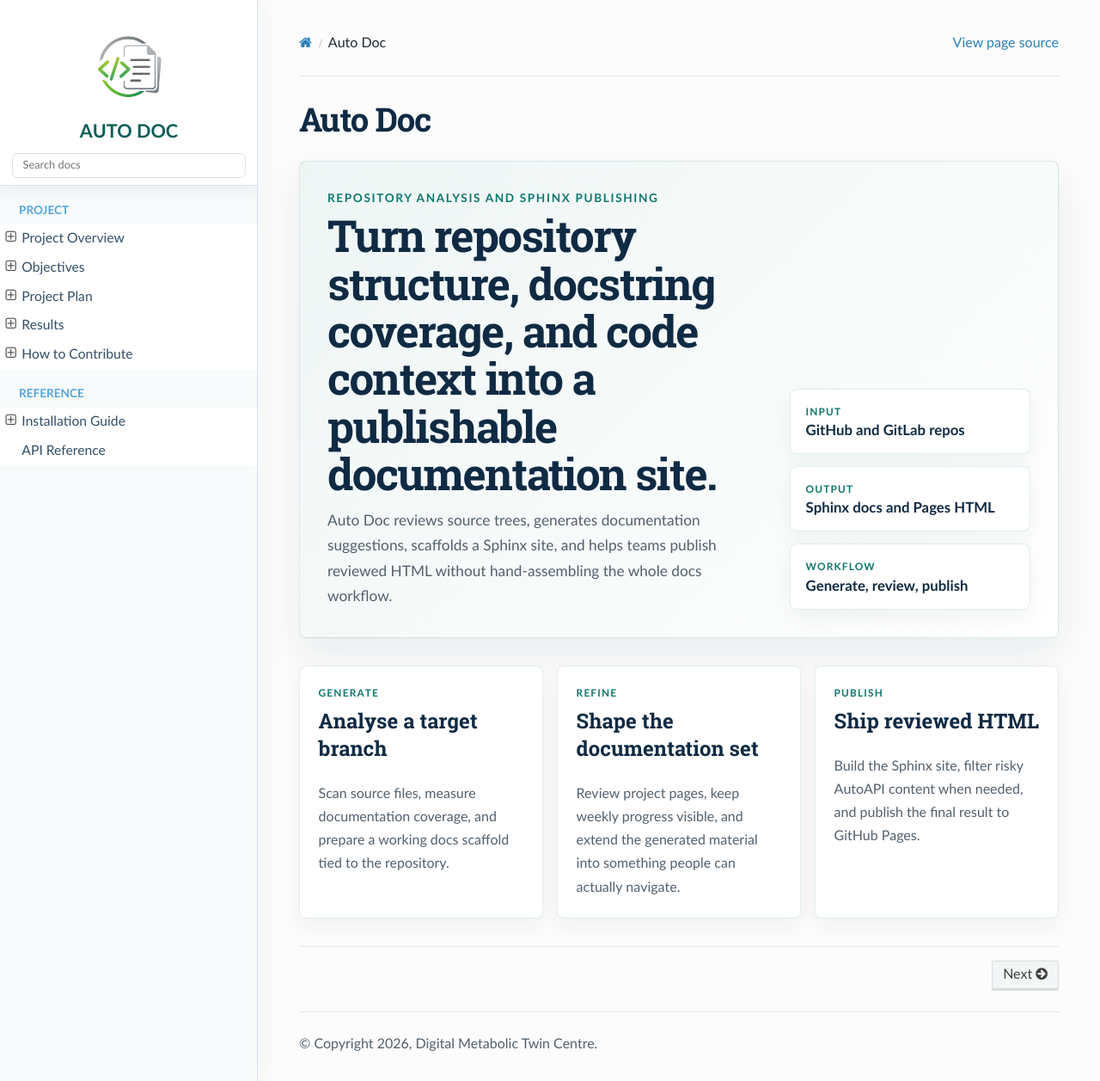
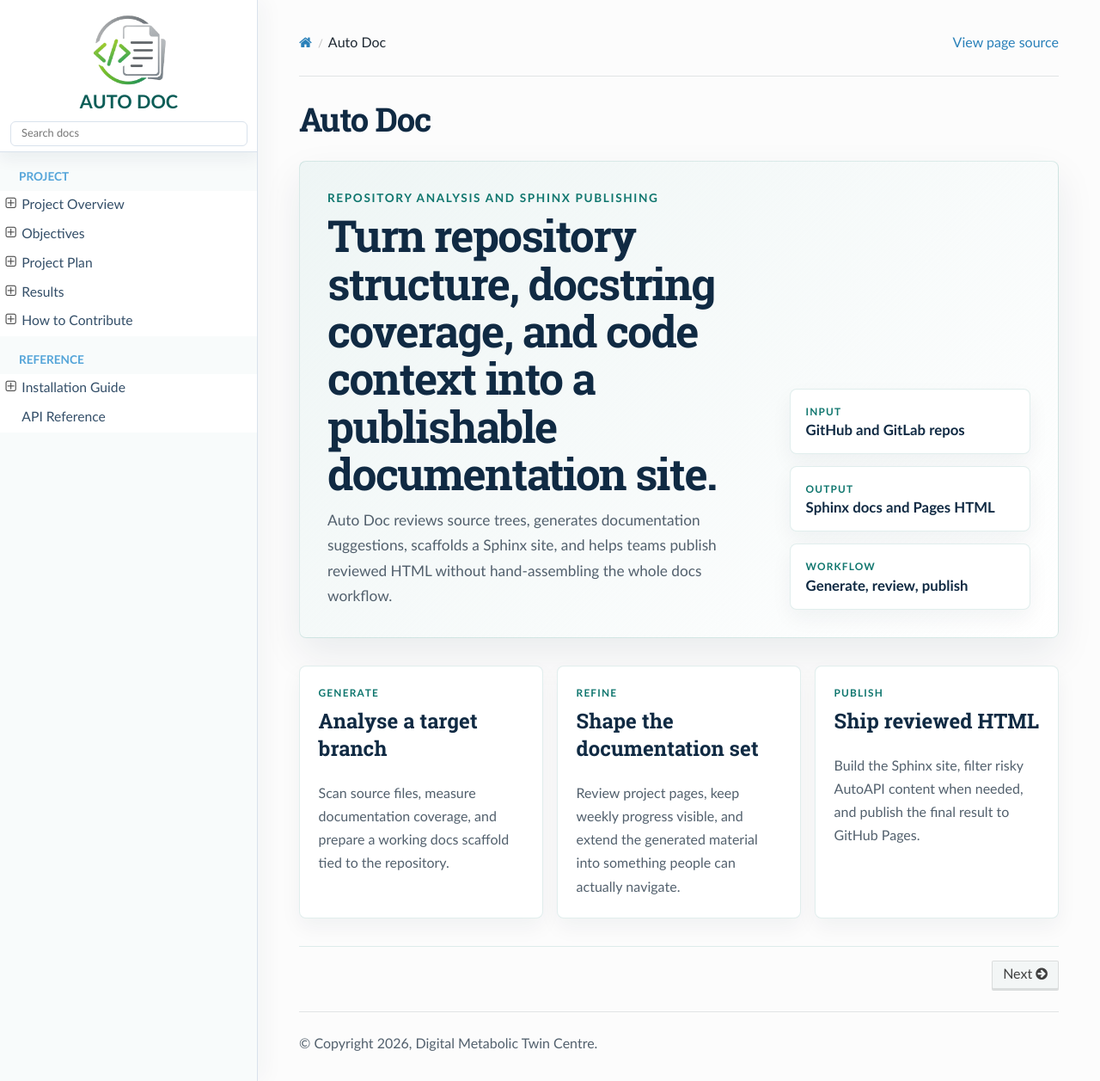
Before and after one commit to Digital-Metabolic-Twin-Centre/autodoc, a Sphinx documentation site: the page built from docs/index.rst, in a window 1280 px wide and 1257 px high. Shown: the whole window at 86% size. Built offline with Sphinx 7.4.7 and the Read the Docs theme 3.1.0, drawn with Linux system fonts in a browser that asks for light colours; pages that are not in the unit, such as notebooks, are missing from menus.

Commit message:
chore: logo excess white space removed

```diff
--- a/docs/_static/custom-wide.css
+++ b/docs/_static/custom-wide.css
@@ -27,7 +27,7 @@
 }
 
 .wy-side-nav-search {
-    padding: 0.6rem 0.85rem 0.45rem;
+    padding: 0.35rem 0.75rem;
     position: sticky;
     top: 0;
     z-index: 20;
@@ -40,7 +40,7 @@
     align-items: center;
     justify-content: center;
     gap: 0;
-    margin-bottom: 0.35rem;
+    margin-bottom: 0.25rem;
     color: var(--autodoc-ink);
     font-size: 0;
     font-weight: 800;
@@ -59,11 +59,13 @@
 
 .wy-side-nav-search > a img.logo,
 .wy-side-nav-search .wy-dropdown > a img.logo {
-    max-height: 132px;
+    width: 150px;
+    height: 102px;
     max-width: 86%;
-    width: auto;
     padding: 0;
     margin-bottom: 0;
+    object-fit: cover;
+    object-position: center;
     border-radius: 0;
     background: transparent;
     border: 0;
@@ -79,7 +81,7 @@
     border: 1px solid var(--autodoc-border);
     border-radius: 6px;
     box-shadow: none;
-    margin-top: 0.25rem;
+    margin-top: 0.15rem;
 }
 
 .wy-menu-vertical a {
```
